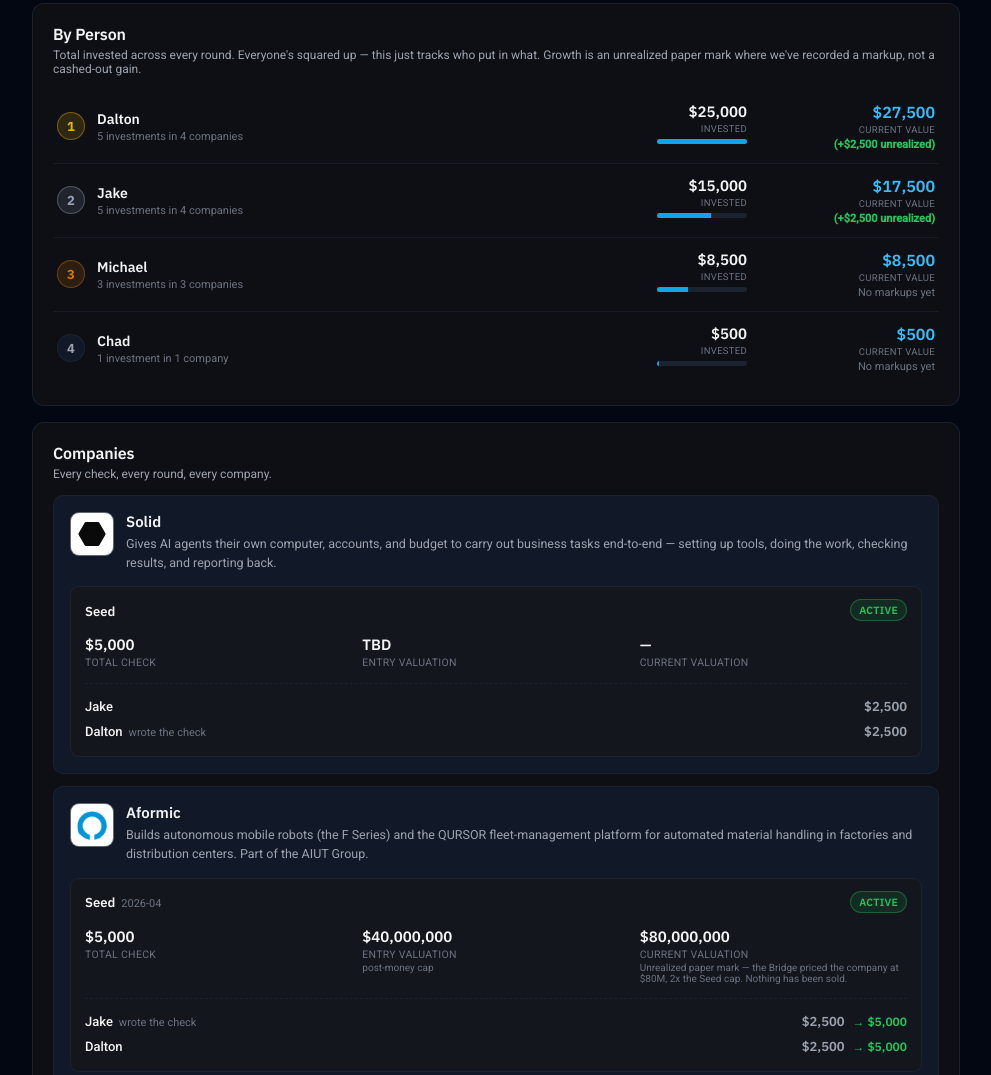
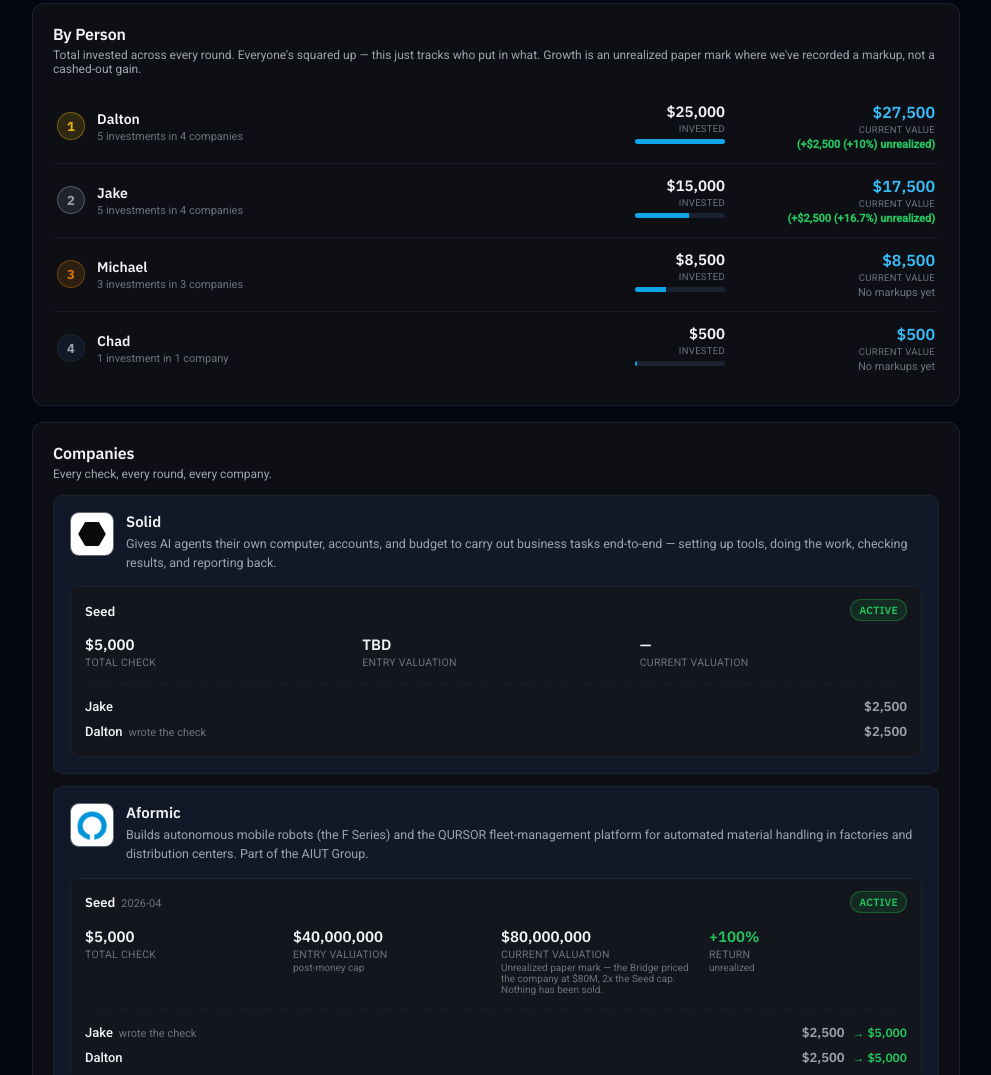
Before and after one commit to RheingoldAI/jakerheingold-site, a plain HTML site: page angel/index.html in a window 1280 px wide. Shown: the part 308-1383 px from the top of the page, without its empty margins (144-1135 px from the left). Drawn offline with Linux system fonts and the light colour scheme.

Commit message:
Add % returns to By Person and the Aformic round card
By Person's growth line now includes the percent return alongside
the dollar figure (e.g. Jake: +\$2,500 (+16.7%) unrealized). Company
round cards gain a conditional "Return" stat tile, shown only when a
round has both an entry and current valuation recorded -- currently
just Aformic's Seed round (+100%, unrealized).

Co-Authored-By: Claude Sonnet 5 <noreply@anthropic.com>

```diff
--- a/angel/index.html
+++ b/angel/index.html
@@ -149,19 +149,18 @@ a:hover{text-decoration:underline;}
 
 /* Two stat columns to the right: Invested, Current Value (+ unrealized growth).
    Fixed-width grid tracks so the two columns line up across every row. */
-.leader-stats{display:grid;grid-template-columns:90px 168px;gap:20px;flex-shrink:0;}
+.leader-stats{display:grid;grid-template-columns:90px 190px;gap:20px;flex-shrink:0;}
 .leader-stat{text-align:right;}
 .leader-stat-val{font-family:'IBM Plex Sans',sans-serif;font-weight:600;font-size:15px;color:var(--text);}
 .leader-stat-val.highlight{color:var(--accent-bright);font-size:16px;}
 .leader-stat-lbl{font-size:9.5px;color:var(--text-dimmer);margin-top:2px;text-transform:uppercase;letter-spacing:0.3px;}
-.leader-growth{font-size:11px;font-weight:600;margin-top:3px;white-space:nowrap;}
+.leader-growth{font-size:11px;font-weight:600;margin-top:3px;}
 .leader-growth.positive{color:var(--good);}
 .leader-growth.negative{color:var(--bad);}
 .leader-growth.flat{color:var(--text-dimmer);font-weight:400;}
 @media(max-width:560px){
   .leader-row{flex-wrap:wrap;}
   .leader-stats{grid-template-columns:1fr 1fr;width:100%;margin-top:10px;padding-left:40px;gap:12px;}
-  .leader-growth{white-space:normal;}
 }
 
 /* Deal cards */
@@ -189,9 +188,10 @@ a:hover{text-decoration:underline;}
 .chip.active{background:rgba(34,197,94,0.12);color:var(--good);border-color:rgba(34,197,94,0.35);}
 .chip.exited{background:rgba(148,163,184,0.12);color:var(--silver);border-color:rgba(148,163,184,0.35);}
 
-.deal-stats{display:grid;grid-template-columns:repeat(3,1fr);gap:10px;margin-top:14px;}
-@media(max-width:560px){.deal-stats{grid-template-columns:repeat(2,1fr);}}
+.deal-stats{display:grid;grid-template-columns:repeat(auto-fit,minmax(100px,1fr));gap:10px;margin-top:14px;}
 .deal-stat .ds-val{font-family:'IBM Plex Sans',sans-serif;font-size:15px;font-weight:600;color:var(--text);}
+.deal-stat .ds-val.positive{color:var(--good);}
+.deal-stat .ds-val.negative{color:var(--bad);}
 .deal-stat .ds-lbl{font-size:10.5px;color:var(--text-dimmer);margin-top:2px;text-transform:uppercase;letter-spacing:0.3px;}
 
 .check-rows{margin-top:14px;border-top:1px dashed rgba(31,41,55,0.6);padding-top:10px;}
@@ -263,6 +263,11 @@ const DATA = {"generated": "2026-11-04", "people": ["Jake", "Dalton", "Michael",
 function fmtMoney(v){
   if(v == null) return '—';
   return '$'+Number(v).toLocaleString('en-US',{maximumFractionDigits:0});
+}
+
+function fmtPct(v){
+  const r = Math.round(v*10)/10;
+  return (Number.isInteger(r) ? r.toFixed(0) : r.toFixed(1))+'%';
 }
 
 function allRounds(){
@@ -343,9 +348,10 @@ function renderPersonBody(){
     const companiesIn = new Set(rounds.filter(({round}) => (round.checks[p.person]||0) > 0).map(r => r.company.company)).size;
 
     const currentValue = p.total + p.growth;
+    const pct = p.total > 0 ? (p.growth/p.total)*100 : 0;
     let growthCls = 'flat', growthLbl = 'No markups yet';
-    if(p.growth > 0){ growthCls = 'positive'; growthLbl = `+${fmtMoney(p.growth)} unrealized`; }
-    else if(p.growth < 0){ growthCls = 'negative'; growthLbl = `-${fmtMoney(Math.abs(p.growth))} unrealized`; }
+    if(p.growth > 0){ growthCls = 'positive'; growthLbl = `+${fmtMoney(p.growth)} (+${fmtPct(pct)}) unrealized`; }
+    else if(p.growth < 0){ growthCls = 'negative'; growthLbl = `-${fmtMoney(Math.abs(p.growth))} (${fmtPct(pct)}) unrealized`; }
 
     return `
     <div class="leader-row">
@@ -400,6 +406,14 @@ function renderDeals(){
       const dateLbl = round.date ? `<span class="round-date">${round.date}</span>` : '';
       const note = round.valuation_note ? `<div class="ds-note">${round.valuation_note}</div>` : '';
       const currentNote = round.current_valuation_note ? `<div class="ds-note">${round.current_valuation_note}</div>` : '';
+      const hasMarkup = round.entry_valuation && round.current_valuation;
+      const returnPct = hasMarkup ? (multiple-1)*100 : null;
+      const returnTile = hasMarkup ? `
+          <div class="deal-stat">
+            <div class="ds-val ${returnPct>=0?'positive':'negative'}">${returnPct>=0?'+':''}${fmtPct(returnPct)}</div>
+            <div class="ds-lbl">Return</div>
+            <div class="ds-note">unrealized</div>
+          </div>` : '';
 
       return `
       <div class="round-block">
@@ -422,6 +436,7 @@ function renderDeals(){
             <div class="ds-lbl">Current Valuation</div>
             ${currentNote}
           </div>
+          ${returnTile}
         </div>
         <div class="check-rows">${checkRows}</div>
       </div>`;
```
Also changed, not shown: angel/template.html (+22 -7 lines).
